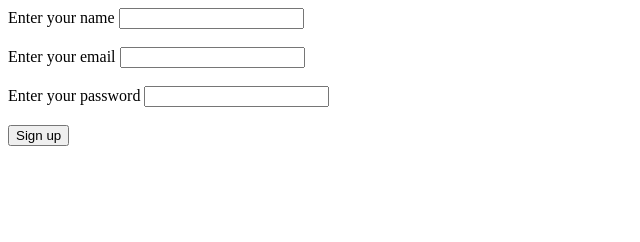
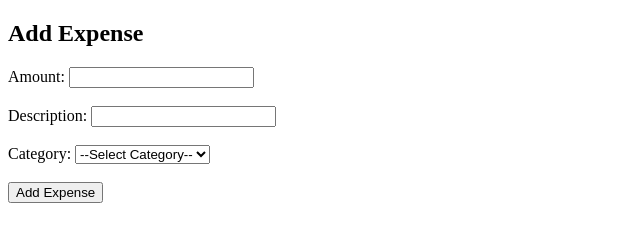
Before and after one commit to omkargirkar/sharpenerTasks, a plain HTML site: page index.html in a window 1280 px wide. Shown: the whole page, without its empty margins (0-640 px from the left). Drawn offline with Linux system fonts and the light colour scheme; no server answers.

Commit message:
expense files added

```diff
--- a/index.html
+++ b/index.html
@@ -1,20 +1,36 @@
 <!DOCTYPE html>
-<html lang="en">
+<html>
+
 <head>
-    <meta charset="UTF-8">
-    <meta name="viewport" content="width=device-width, initial-scale=1.0">
-    <title>My signup page</title>
+  <title>Expense Tracker</title>
 </head>
+
 <body>
-    <form onsubmit="handleFormSubmit(event)">
-        <label for="username">Enter your name</label>
-        <input type="text" id="username" name="username" required><br><br>
-        <label for="email">Enter your email</label>
-        <input type="email" id="email" name="email" required><br><br>
-        <label for="password">Enter your password</label>
-        <input type="password" id="password" name="password" required><br><br>
-        <button type="submit">Sign up</button>
-        <script src="index.js"></script>
-    </form>
+  <h2>Add Expense</h2>
+  <form onsubmit="handleAddExpense(event)">
+    <label for="amount">Amount:</label>
+    <input type="number" id="amount" name="amount" required>
+    <br><br>
+
+    <label for="description">Description:</label>
+    <input type="text" id="description" name="description" required>
+    <br><br>
+
+    <label for="category">Category:</label>
+    <select id="category" name="category" required>
+      <option value="">--Select Category--</option>
+      <option value="Grocery">Grocery</option>
+      <option value="Electronic Device">Electronic Device</option>
+      <option value="Clothing">Clothing</option>
+      <option value="Food">Food</option>
+    </select>
+    <br><br>
+
+
+    <button type="submit">Add Expense</button>
+  </form>
+  <ul id="expenseList"></ul>
+
+  <script src="/index.js"></script>
 </body>
 </html>
--- a/index.js
+++ b/index.js
@@ -1,24 +1,50 @@
-function handleFormSubmit(event) {
-  event.preventDefault();
+function handleAddExpense(event) {
+    event.preventDefault();
+    const amount = document.getElementById('amount').value;
+    const description = document.getElementById('description').value;
+    const category = document.getElementById('category').value;
 
-  const username = event.target.username.value;
-  const email = event.target.email.value;
-  const password = event.target.password.value;
+    const expense = { amount, description, category };
 
-  const user = { username, email, password };
+    fetch('/expense/add', {
+        method: 'POST',
+        headers: { 'Content-Type': 'application/json' },
+        body: JSON.stringify(expense)
+    })
+        .then(res => res.json())
+        .then(data => displayOnScreen(data))
+        .catch(err => console.log(err));
 
-  fetch("/user/signup", {
-    method: "POST",
-    headers: { "Content-Type": "application/json" },
-    body: JSON.stringify(user)
+    event.target.reset();
+}
+
+window.addEventListener("DOMContentLoaded", () => {
+    fetch("/expense/get")
+      .then(res => res.json())
+      .then(data => {
+        data.forEach(todo => displayOnScreen(todo));
+      })
+      .catch(err => console.log(err));
   })
-    .then(res => res.json())
-    .then(data => {
-      alert(data.message || 'Signup successful!');
-      event.target.reset();
-    })
-    .catch(err => {
-      console.error(err);
-      alert('Something went wrong. Please try again.');
-    });
-}
+
+  function displayOnScreen(obj) {
+      const parentElement = document.getElementById('expenseList');
+      const childElement = document.createElement('li');
+      childElement.id = obj.description;
+      childElement.textContent = `${obj.amount} - ${obj.category} - ${obj.description}`;
+
+      const deleteButton = document.createElement('button');
+      deleteButton.textContent = 'Delete Expense';
+
+      childElement.appendChild(deleteButton);
+
+      deleteButton.addEventListener("click", ()=>{
+        fetch(`/expense/delete/${obj.id}`,{
+            method:"DELETE"
+        })
+        .then(()=>parentElement.removeChild(childElement))
+        .catch(err=>console.log(err));
+      });
+
+      parentElement.appendChild(childElement);
+  }
```
